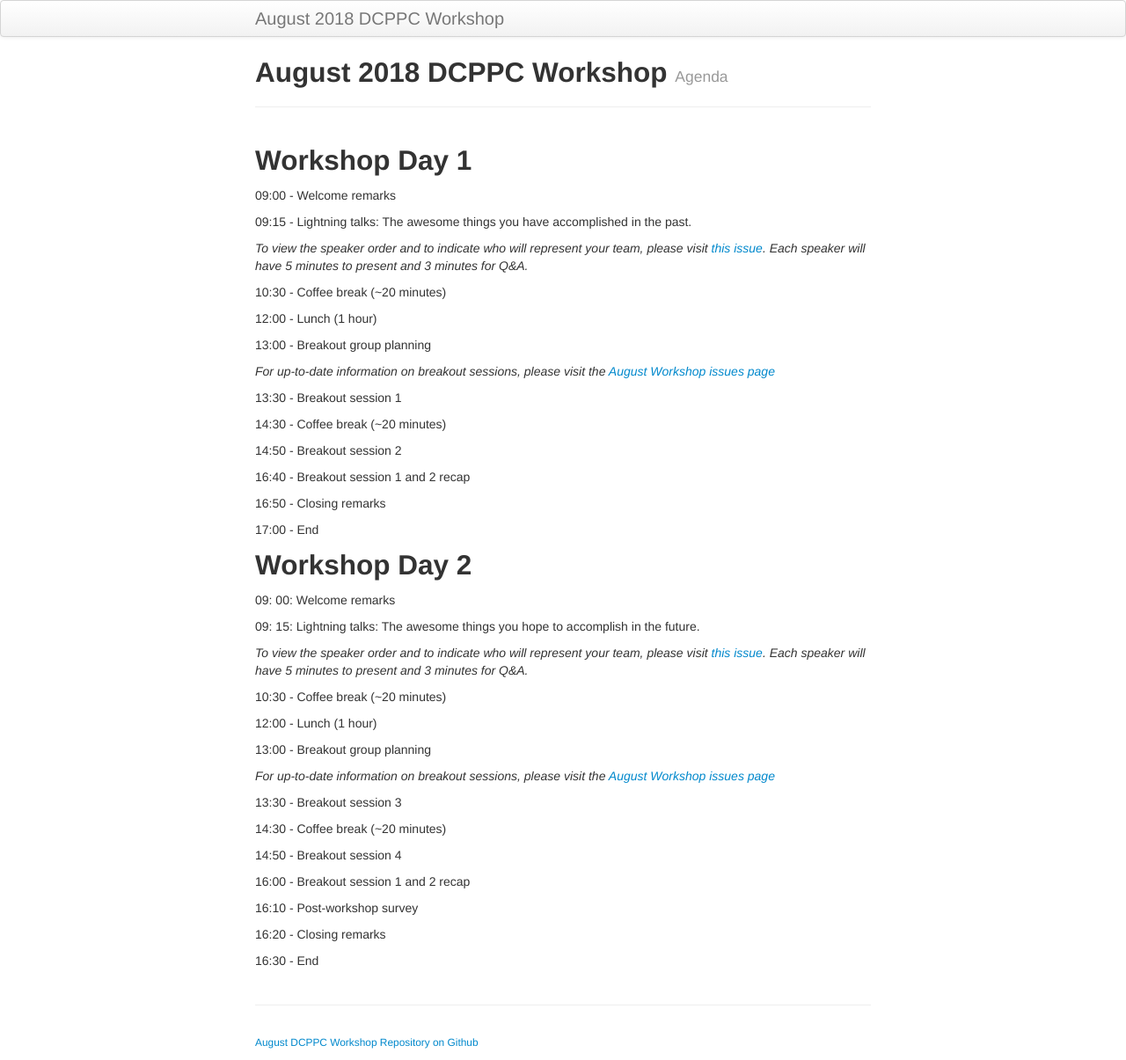
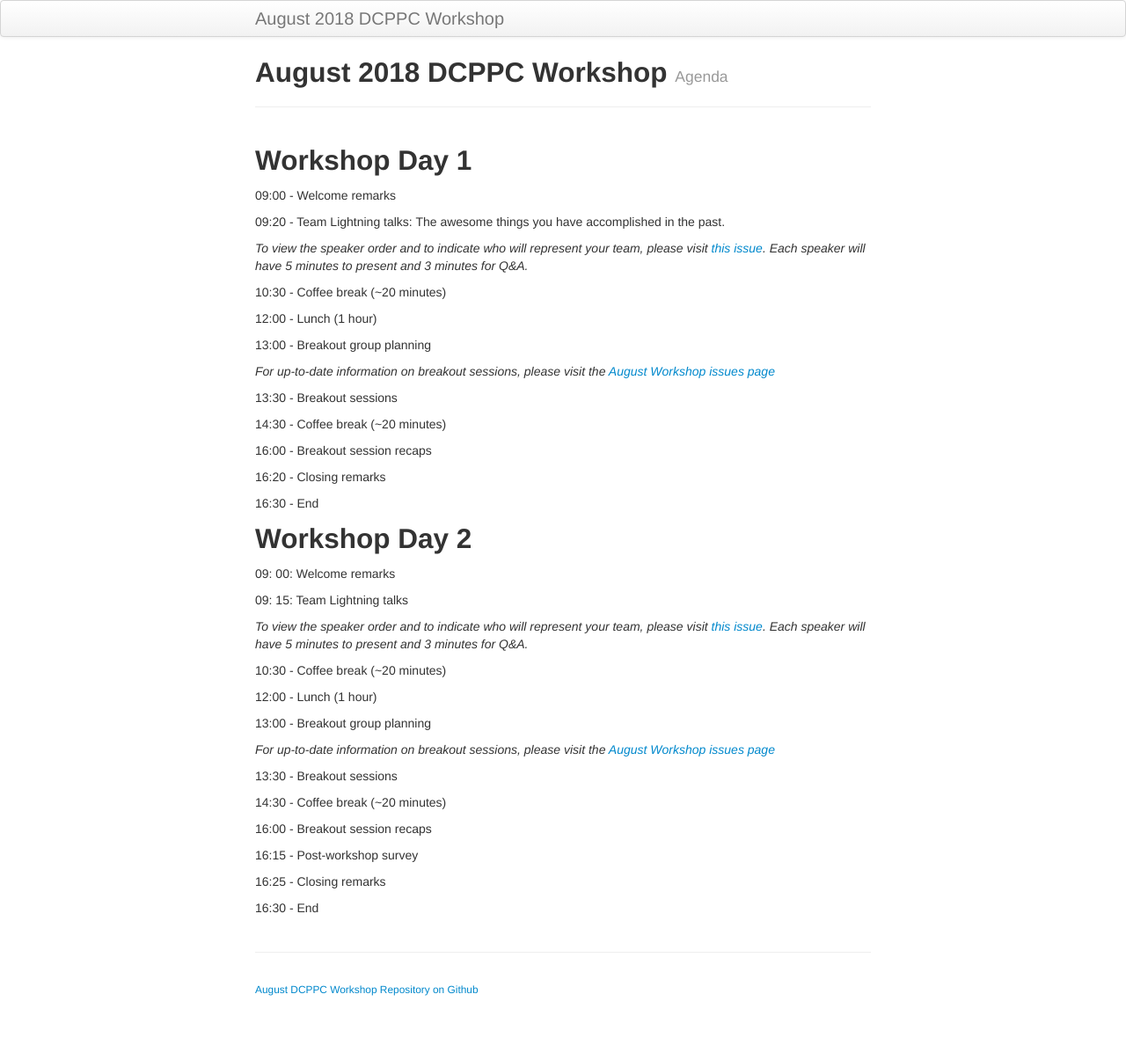
Before and after one commit to dcppc/2018-august-workshop, a Jekyll site: the page built from docs/agenda.md, in a window 1280 px wide. Shown: the whole page at 88% size. Built offline with Jekyll 4.4.1, drawn with Linux system fonts in a browser that asks for light colours; after the commit the page ends 1145 px from its top, so only the background shows below that.

Commit message:
agenda tweeks

```diff
--- a/docs/agenda.md
+++ b/docs/agenda.md
@@ -9,7 +9,7 @@ tagline: Agenda
 
 09:00 - Welcome remarks
 
-09:15 - Lightning talks: The awesome things you have accomplished in the past.
+09:20 - Team Lightning talks: The awesome things you have accomplished in the past.
 
 _To view the speaker order and to indicate who will represent your team, please visit [this issue](https://github.com/dcppc/2018-august-workshop/issues/). Each speaker will have 5 minutes to present and 3 minutes for Q&A._
 
@@ -22,27 +22,24 @@ _To view the speaker order and to indicate who will represent your team, please
 
 _For up-to-date information on breakout sessions, please visit the [August Workshop issues page](https://github.com/dcppc/2018-august-workshop/issues)_
 
-13:30 -  Breakout session 1
+13:30 -  Breakout sessions
 
 14:30 - Coffee break (~20 minutes)
 
-14:50 -  Breakout session 2
+16:00 - Breakout session recaps
 
-16:40 - Breakout session 1 and 2 recap
+16:20 - Closing remarks
 
-16:50 - Closing remarks
-
-17:00 - End
+16:30 - End
 
 
 ## Workshop Day 2
 
 09: 00: Welcome remarks
 
-09: 15: Lightning talks: The awesome things you hope to accomplish in the future.
+09: 15: Team Lightning talks
 
 _To view the speaker order and to indicate who will represent your team, please visit [this issue](https://github.com/dcppc/2018-august-workshop/issues/). Each speaker will have 5 minutes to present and 3 minutes for Q&A._
-
 
 10:30 - Coffee break (~20 minutes)
 
@@ -52,16 +49,14 @@ _To view the speaker order and to indicate who will represent your team, please
 
 _For up-to-date information on breakout sessions, please visit the [August Workshop issues page](https://github.com/dcppc/2018-august-workshop/issues)_
 
-13:30 -  Breakout session 3
+13:30 -  Breakout sessions
 
 14:30 - Coffee break (~20 minutes)
 
-14:50 -  Breakout session 4
+16:00 - Breakout session recaps
 
-16:00 - Breakout session 1 and 2 recap
+16:15 - Post-workshop survey
 
-16:10 - Post-workshop survey
-
-16:20 - Closing remarks
+16:25 - Closing remarks
 
 16:30 - End
```
